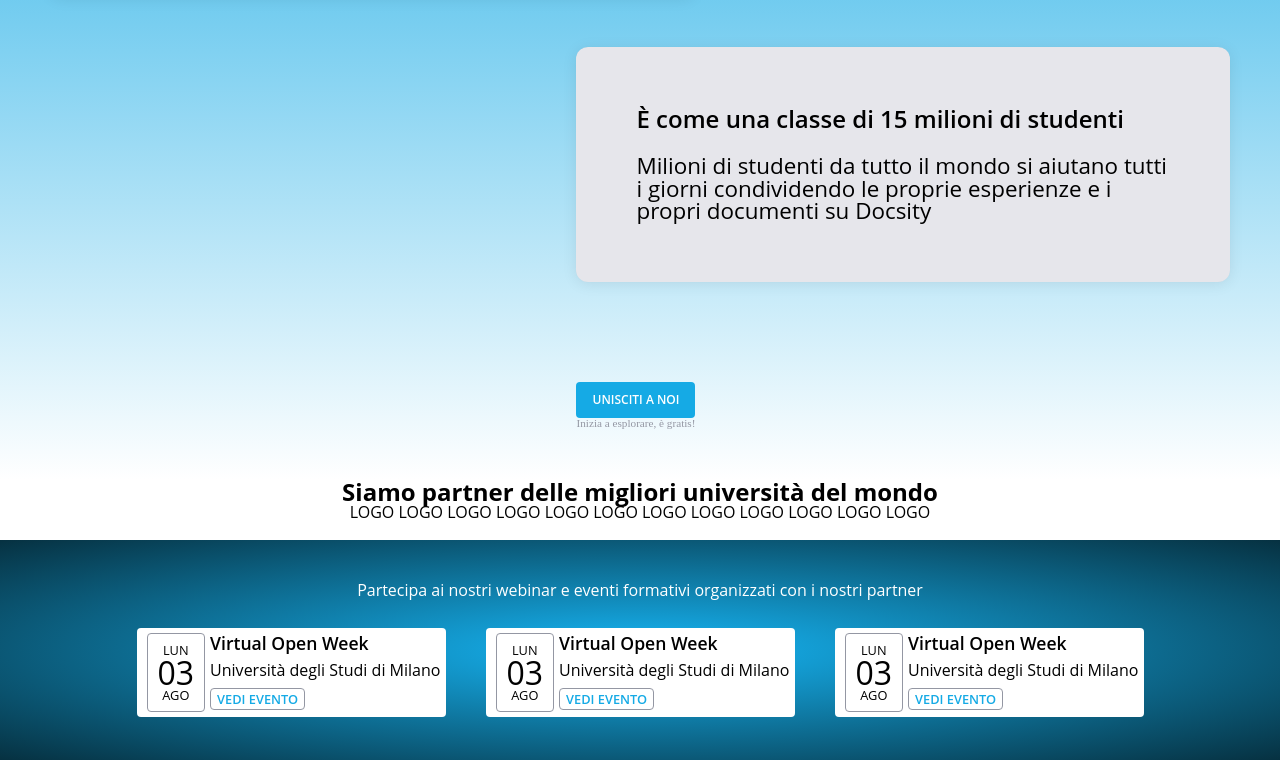
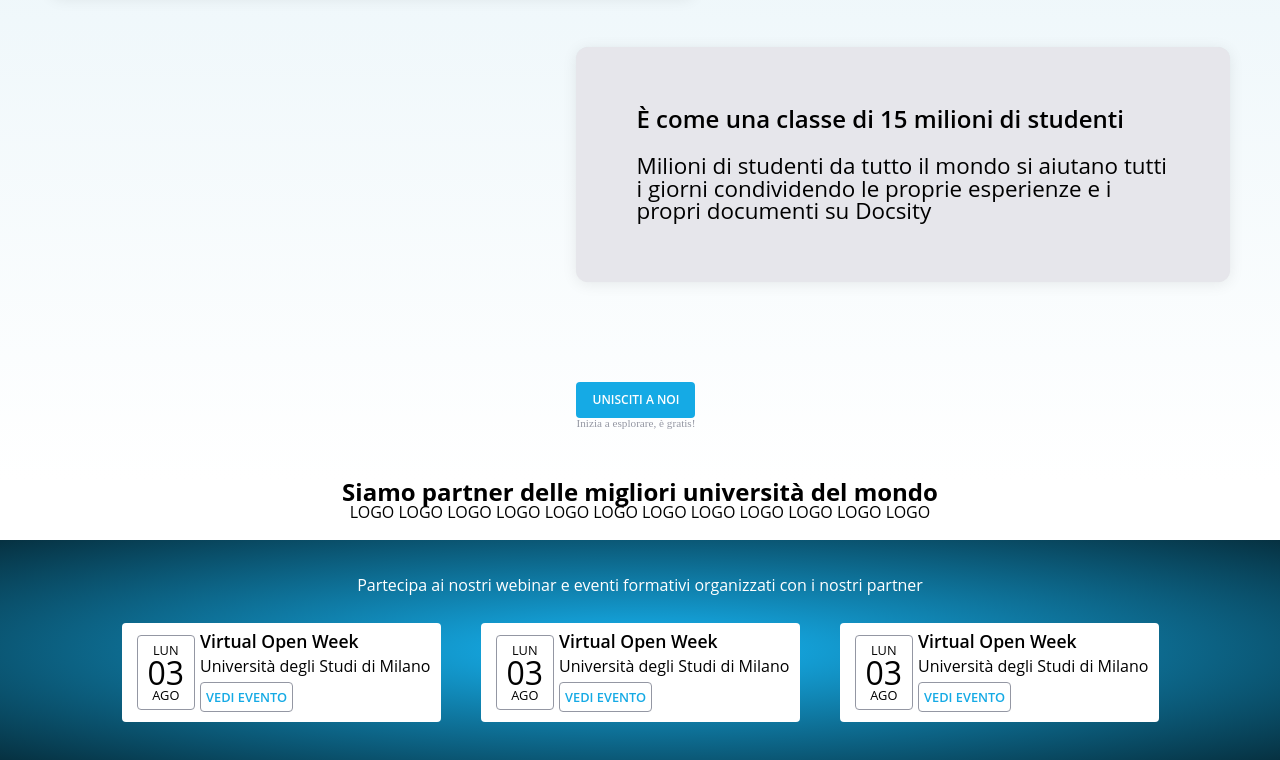
Before and after one commit to guglielmi-s/dsy-fe-playground, a website built with webpack: page index.html in a window 1280 px wide. Shown: the part 968-1728 px from the top of the page. Built offline with nearby package versions, Linux system fonts and the light colour scheme; files whose address does not match are found by name.

Commit message:
events__card modificate

```diff
--- a/css/components/events.css
+++ b/css/components/events.css
@@ -23,7 +23,7 @@
 .events__card{
     background-color: var(--primary_text);
     border-radius: 4px;
-    padding: 5px;
+    padding: 10px;
     margin: 0px 20px;
     display: flex;
     flex-direction: row;
@@ -34,7 +34,7 @@
 .events__calendar{
     border: 1px solid #9497A3;
     border-radius: 4px;
-    padding: 10px;
+    padding: 8px 10px;
     text-align: center;
     margin: 0px 5px;
     text-transform: uppercase;
@@ -53,7 +53,7 @@
 }
 
 .events__details p {
-    margin-bottom: 10px;
+    margin-bottom: 8px;
 }
 
 .events__details :nth-child(1){
--- a/css/components/joinContainer.css
+++ b/css/components/joinContainer.css
@@ -2,5 +2,5 @@
     display: grid;
     grid-template-columns: auto auto auto auto auto auto auto auto auto auto auto auto;
     padding: 50px;
-    background-image: linear-gradient(var(--primary),white);
+    background-image: linear-gradient(var(--gradient-color),white);
 }
--- a/css/objects/btn.css
+++ b/css/objects/btn.css
@@ -35,4 +35,6 @@
     font-size: calc(var(--size) - 0.2rem);
     color: var(--primary);
     font-weight: 600;
+    padding: 5px;
+    align-items: center;
 }
```
